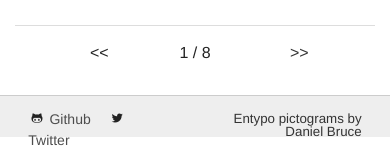
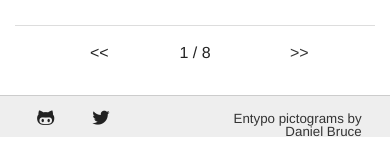
Before and after one commit to madelinecr/averyada.github.io, a Jekyll site: the page built from index.html, in a window 390 px wide. Shown: the part 1956-2104 px from the top of the page. Built offline with Jekyll 4.4.1, drawn with Linux system fonts in a browser that asks for light colours; a script that is not in the unit is left out; the list of posts is cut into pages by our own code.

Commit message:
Add styling for footer on mobile

```diff
--- a/css/custom.scss
+++ b/css/custom.scss
@@ -31,6 +31,20 @@ $darkgray2: #222;
 @media only screen and (max-width: 40em) {
   #stdout:after {
     content:" ";
+  }
+  // Mobile only footer styling
+  #footernav {
+    padding: 0.5em;
+  }
+  #footernav a {
+    margin: 1em;
+  }
+  #footernav a label {
+    width: 10em;
+    display: none;
+  }
+  #footernav a span {
+    font-size: 28pt;
   }
   .postlist-item {
     text-align: center;
```
